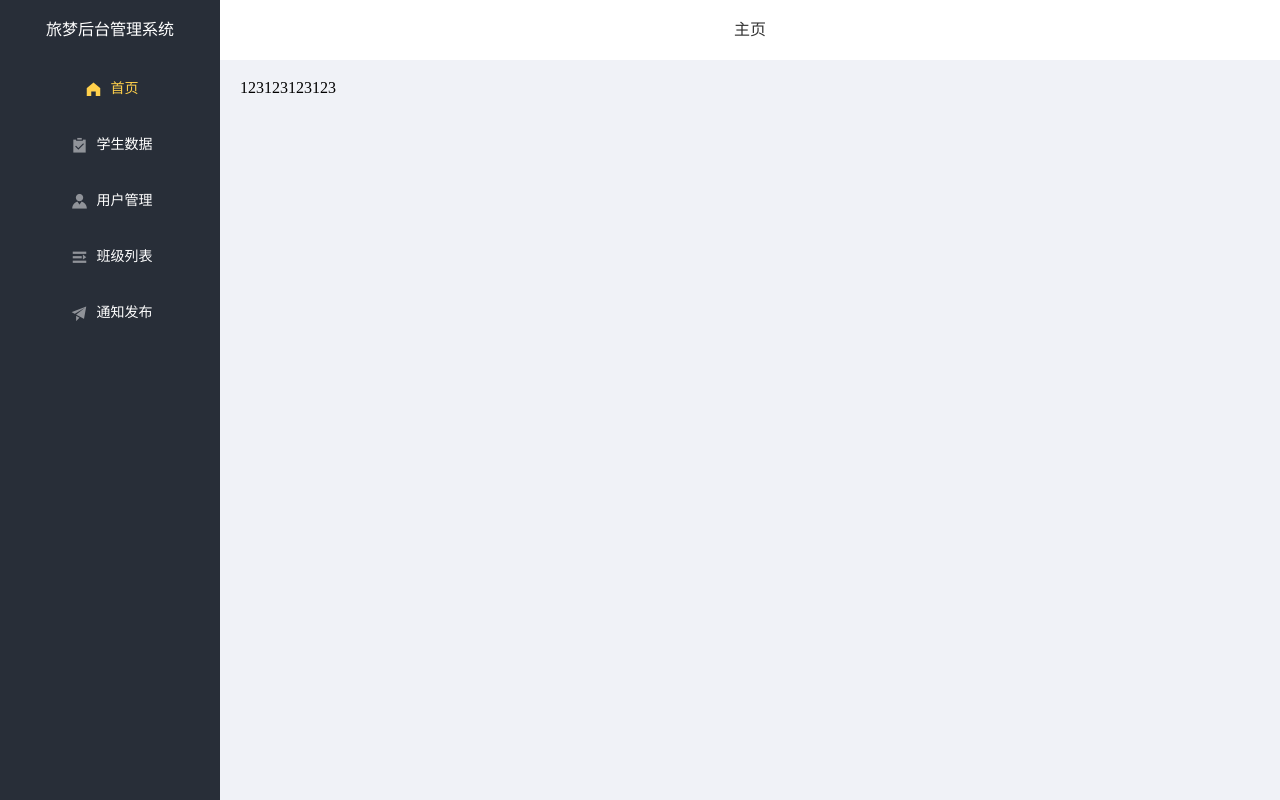
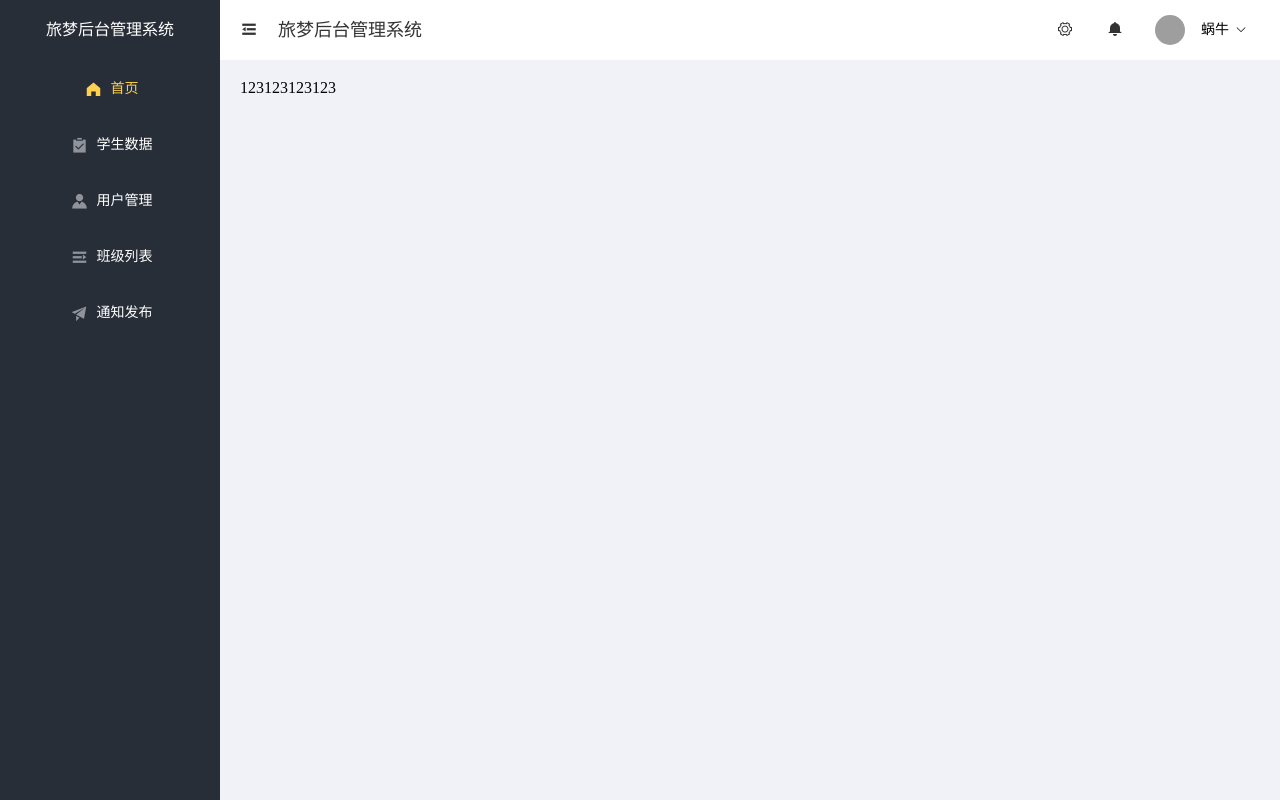
Before and after one commit to wangms618/LS-BS-management, a Vue app: page / in a window 1280 px wide. Built offline with nearby package versions, Linux system fonts and the light colour scheme; grey boxes are pictures that could not be loaded.

Commit message:
v-header

```diff
--- a/src/App.vue
+++ b/src/App.vue
@@ -6,7 +6,9 @@
         <teacher-nav-menu></teacher-nav-menu>
       </el-aside>
       <el-container>
-        <el-header>主页</el-header>
+        <el-header>
+          <v-header></v-header>
+        </el-header>
         <el-main>
           <router-view></router-view>
         </el-main>
@@ -15,15 +17,17 @@
   </div>
 </template>
 <script>
-import TeacherNavMenu from '@/components/Teacher/TeacherNavMenu'
+import TeacherNavMenu from "@/components/Teacher/TeacherNavMenu";
+import VHeader from "@/components/Common/header.vue"
 export default {
   components: {
     TeacherNavMenu,
+    VHeader
   },
   methods: {},
 };
 </script>
-<style lang="less">
+<style lang="less" scopde>
 .el-header {
   background-color: #fff;
   color: #333;
--- /dev/null
+++ b/src/components/Common/header.vue
@@ -0,0 +1,89 @@
+<template>
+            <div class="header">
+            <div class="header-left">
+              <i class="el-icon-s-fold"></i>
+              <span>旅梦后台管理系统</span>
+            </div>
+            <div class="header-right">
+              <div class="header-right_setting">
+                <i class="el-icon-setting"></i>
+              </div>
+              <div class="header-right_notice">
+                <i class="el-icon-message-solid"></i>
+              </div>
+              <div class="header-right_user">
+                <el-dropdown>
+                  <div class="el-dropdown-link">
+                    <div class="header-user_img">
+                      <img
+                        src="https://img03.sogoucdn.com/app/a/100520093/ca86e620b9e623ff-f4709b64c5c0ee80-4767e89ad0a20b3e72a61fe4a89414f2.jpg"
+                      />
+                    </div>
+                    <div class="header-user_name"><span>蜗牛</span></div>
+                    <div class="icon">
+                      <i class="el-icon-arrow-down el-icon--right"></i>
+                    </div>
+                  </div>
+                  <el-dropdown-menu slot="dropdown">
+                    <el-dropdown-item>修改密码</el-dropdown-item>
+                    <el-dropdown-item>退出登录</el-dropdown-item>
+                  </el-dropdown-menu>
+                </el-dropdown>
+              </div>
+            </div>
+          </div>
+</template>
+
+<script>
+export default {
+
+}
+</script>
+
+<style lang="less">
+.header {
+    display: flex;
+    justify-content: space-between;
+    .header-left {
+      font-size: 18px;
+      span {
+        margin-left: 20px;
+      }
+    }
+    .header-right {
+      display: flex;
+      width: 220px;
+      .header-right_setting,
+      .header-right_notice {
+        width: 60px;
+      }
+      .header-right_user {
+        .el-dropdown-link {
+          cursor: pointer;
+          color: #000;
+          display: flex;
+          width: 120px;
+          height: 60px;
+          box-sizing: border-box;
+          .header-user_img {
+            width: 60px;
+            height: 60px;
+            display: flex;
+            img {
+              margin: auto;
+              width: 30px;
+              height: 30px;
+              border-radius: 50%;
+            }
+          }
+          .header-user_name {
+            width: 30px;
+          }
+        }
+        .el-icon-arrow-down {
+          font-size: 12px;
+        }
+      }
+    }
+  }
+</style>
--- a/src/components/Student/StudentNavMenu.vue
+++ b/src/components/Student/StudentNavMenu.vue
@@ -8,7 +8,7 @@
       @close="handleClose"
       background-color="#282E38"
       text-color="#fff"
-      active-text-color="#ffd04b">
+      active-text-color="#f57d2d">
       <el-menu-item index="1">
         <i class="el-icon-s-home"></i>
         <span slot="title">首页</span>
```
